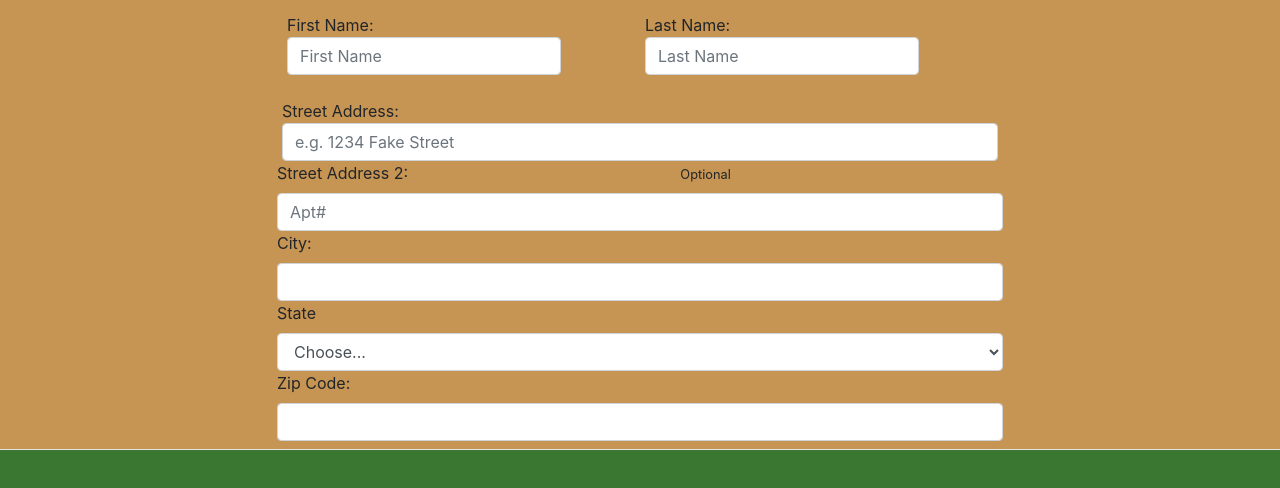
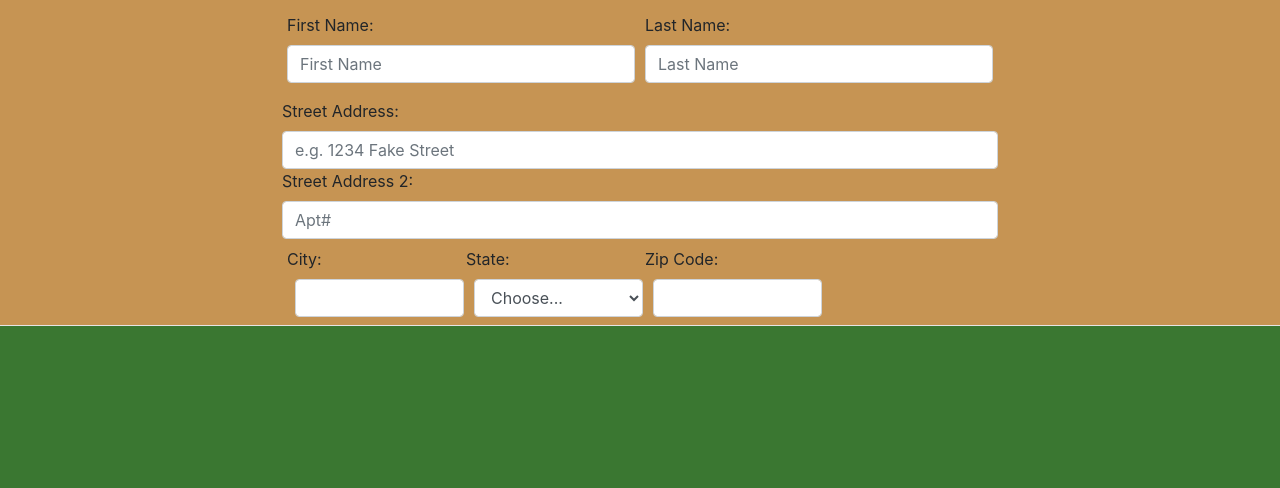
Before and after one commit to Zestymcspicy/skyRoots, a website: page app/index.html in a window 1280 px wide. Both pictures are taken after a click on the link "Purchase". Shown: the part 286-774 px from the top of the page. Drawn offline with nearby package versions, Linux system fonts and the light colour scheme; files that its build step writes are made by us from their sources.

Commit message:
form fitting

```diff
--- a/app/index.html
+++ b/app/index.html
@@ -68,14 +68,13 @@
         <div class="col-lg-7">
           <h1 class="display-4">Thunders</h1>
           <h2 class="lead">Nyew Jigwe'k</h2>
-          <button class="btn btn-success">Buy Now</button>
+          <button class="btn btn-success js-link">Buy Now</button>
         </div>
       </div>
     </div>
 
     <div class="row marketing">
       <div class="col-lg-6 ml-4 mr-2">
-        <!-- <p>Welcome to Four Thunders board game!<br> -->
         <h4>Welcome to the Thunders board game!</h4>
         <p>Thunder's board is made up of modular tiles that form together into
           "the Land" as the game is being played, then in the second half of
@@ -84,8 +83,8 @@
           first evidence of the life cycle theme of Thunders, drawn from the
           Nyew Jigwe'k or the four Directions, as known by my tribe,
           the Prairie Band Potawatomi. More information about the cultural
-          aspects and inspiration for the Four Thunders game can be found
-          in the Culture section later in this book
+          aspects and inspiration for the Thunders game can be found
+          in the Culture section elsewhere on this site.
         </p>
       </div>
       <img class="col-lg-4" src="images/gamePieces.png" alt="The game board at the beginning of play" />
@@ -103,33 +102,36 @@
                 <label for="emailInput">Email:</label>
                 <small id="emailHelp" class="form-text">
                   We'll never share your email with anyone else</small>
-                <input type="email" class="form-control" placeholder="Enter Email" id="emailInput" aria-describedby="emailHelp"></input>
+                <input type="email" class="form-control" placeholder="Enter Email" id="emailInput" aria-describedby="emailHelp" />
               </div>
             </div>
             <div class="form-row">
               <div class="form-group col-md-6">
-                <label for="firstNameInput">First Name:</span>
-                  <input type="text" class="form-control" placeholder="First Name" id="firstNameInput" required></input>
+                <label for="firstNameInput">First Name:</label>
+                  <input type="text" class="form-control" placeholder="First Name" id="firstNameInput" required />
               </div>
               <div class="form-group col-md-6">
-                <label for="lastNameInput">Last Name:</span>
-                  <input type="text" class="form-control" placeholder="Last Name" id="lastNameInput" required></input>
+                <label for="lastNameInput">Last Name:</label>
+                  <input type="text" class="form-control" placeholder="Last Name" id="lastNameInput" required />
               </div>
             </div>
             <div class="form-row">
-              <label for="streetAddress1">Street Address:</span>
-                <input type="text" class="form-control" placeholder="e.g. 1234 Fake Street" id="streetAddress1" required></input>
-                <div>
+              <label for="streetAddress1">Street Address:</label>
+                <input type="text" class="form-control" placeholder="e.g. 1234 Fake Street" id="streetAddress1" required />
+            </div>
             <div class="form-row">
               <label for="streetAddress2">Street Address 2:</label>
-                    <small class="form-text mx-auto">Optional</small>
-                    <input type="text" class="form-control" placeholder="Apt#" id="streetAddress2"></input>
+              <!-- <small class="form-text mr-auto ml-1">(Optional)</small> -->
+              <input type="text" class="form-control" placeholder="Apt#" id="streetAddress2" />
             </div>
-                  <div class="form-row">
-                    <label for"cityInput">City:</label>
-                    <input type="text" class="form-control" id="cityInput"></input>
-                    <label for="stateInput">State</label>
-                    <select id="stateInput" class="form-control">
+            <div class="form-row my-2">
+              <div class="col-sm-3">
+                <label for="cityInput">City:</label>
+                <input type="text" class="form-control mx-2" id="cityInput"></input>
+              </div>
+              <div class="col-sm-3">
+                <label for="stateInput">State:</label>
+                <select id="stateInput" class="form-control mx-2">
                   <option selected>Choose...</option>
                   <option value="AL">Alabama</option>
                   <option value="AK">Alaska</option>
@@ -183,8 +185,11 @@
                   <option value="WI">Wisconsin</option>
                   <option value="WY">Wyoming</option>
                 </select>
+              </div>
+              <div class="col-sm-3">
                 <label for="zipInput">Zip Code:</label>
-                    <input type="number" class="form-control" id="zipInput"></input>
+                <input type="number" class="form-control ml-2" id="zipInput"></input>
+              </div>
             </div>
           </form>
         </div>
--- a/app/scripts/main.js
+++ b/app/scripts/main.js
@@ -31,6 +31,10 @@ links.forEach(link => {
   pages.forEach(page => {
     page.style.display='none'
   });
-  document.querySelector(`#${e.target.innerHTML}`).style.display= 'block';
+  let target = e.target.innerHTML;
+  if(target === 'Buy Now') {
+    target='Purchase';
+  }
+  document.querySelector(`#${target}`).style.display= 'block';
   })
 });
--- a/app/styles/main.scss
+++ b/app/styles/main.scss
@@ -119,6 +119,11 @@ body {
 
 #Purchase{
   background-color: #c69453;
+  display: none;
+}
+
+#Contact{
+  display: none;
 }
 /* Customize container */
 @media (min-width: 48em) {
```
Lines whose indentation alone changed are shown as unchanged.
